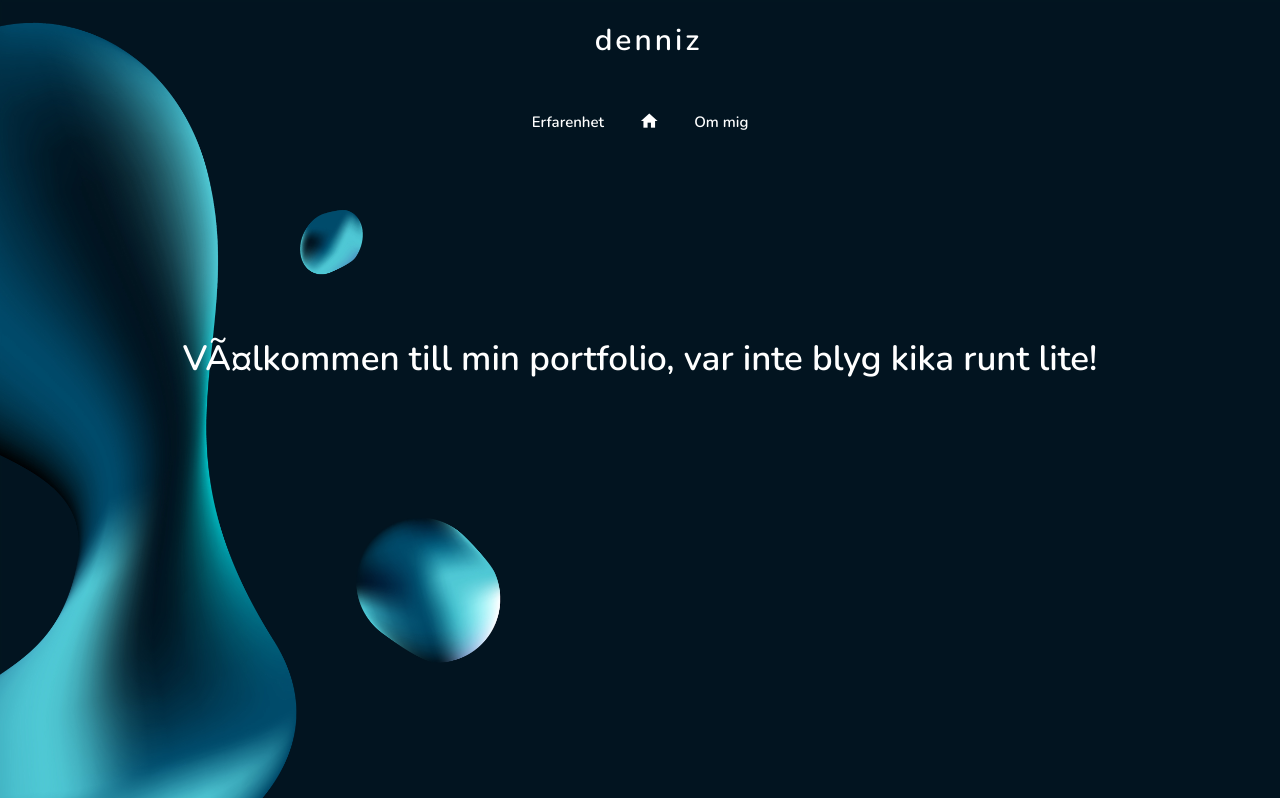
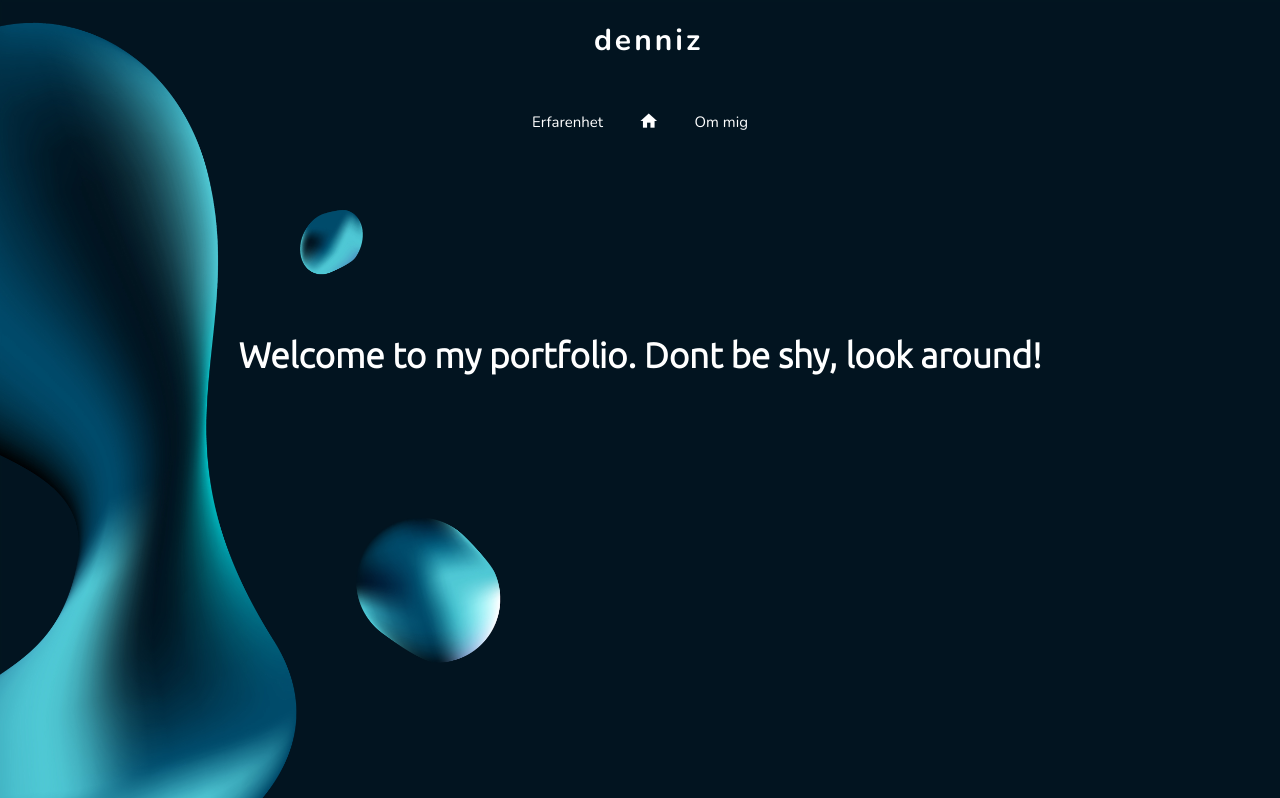
Before and after one commit to dennizyilmaz99/dennizyilmaz99.github.io, a plain HTML site: page index.html in a window 1280 px wide. Shown: the top 798 px of the page. Drawn offline with nearby package versions, Linux system fonts and the light colour scheme.

Commit message:
Nya uppdateringar

```diff
--- a/index.html
+++ b/index.html
@@ -4,13 +4,13 @@
     <meta charset="utf=8"/>
     <title>denniz</title>
     <link rel="stylesheet" href="style.css"/>
-    <link
-      href="https://fonts.googleapis.com/css2?family=Nunito:wght@600&display=swap"
-      rel="stylesheet"/>
-    <link
-      href="https://fonts.googleapis.com/icon?family=Material+Icons"
-      rel="stylesheet"/>
+    <link href="https://fonts.googleapis.com/css2?family=Nunito:wght@200;300;400;500;600;700;800;900&family=Ubuntu:wght@300&display=swap" rel="stylesheet">
+    <link href="https://fonts.googleapis.com/icon?family=Material+Icons" rel="stylesheet"/>
+    <link href="https://fonts.googleapis.com/css2?family=Ubuntu:wght@300&display=swap" rel="stylesheet">
     <meta http-equiv="refresh" content="time; URL=ommi"/>
+    <meta http-equiv='cache-control' content='no-cache'>
+    <meta http-equiv='expires' content='0'>
+    <meta http-equiv='pragma' content='no-cache'>
   </head>
 
   <body>
@@ -30,7 +30,7 @@
       </a>
     </div>
 
-    <h2>Välkommen till min portfolio, var inte blyg kika runt lite!</h2>
+    <h2>Welcome to my portfolio. Dont be shy, look around!</h2>
 
     <h5>Nästa Sida</h5>
 
--- a/style.css
+++ b/style.css
@@ -21,11 +21,12 @@ h1:hover {
   font-size: 35px;
   opacity: 50%;
   letter-spacing: 25px;
+  font-weight: 200;
 }
 
 h2 {
   text-align: center;
-  font-family: "Nunito", sans-serif;
+  font-family: 'Ubuntu', sans-serif;
   cursor: default;
   color: white;
   font-size: 35px;
@@ -56,7 +57,7 @@ h6 {
 
 .material-icons.md-48:hover {
   color: cyan;
-  font-size: 35px;
+  font-size: 28px;
   opacity: 50%;
 }
 
@@ -77,10 +78,12 @@ h6 {
   margin: 1px;
   color: white;
   transition: 0.3s;
+  font-weight: 200;
 }
 
 .navbar-item:hover {
   color: cyan;
   font-size: 17px;
   opacity: 50%;
+  font-weight: 700;
 }
```
